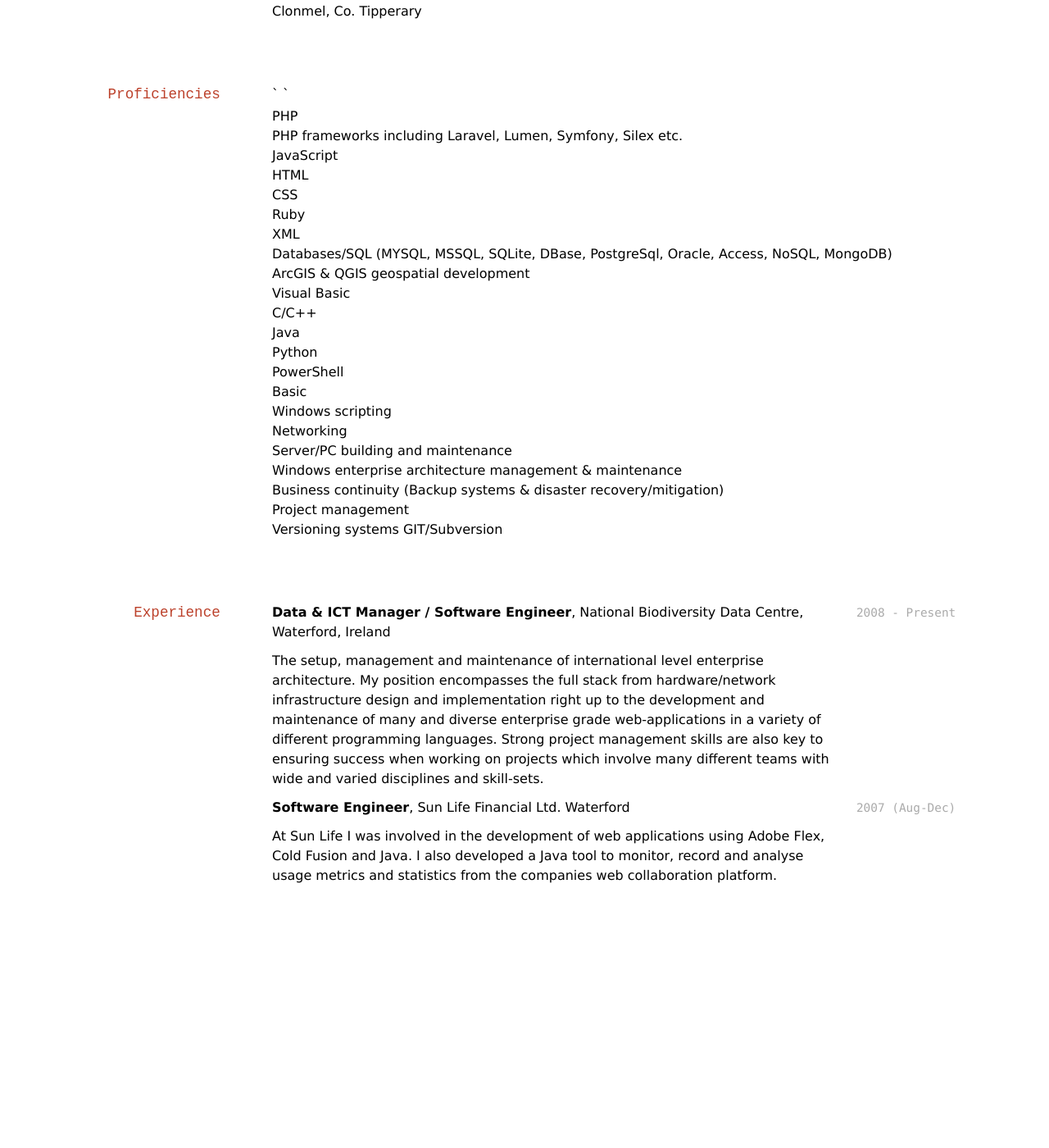
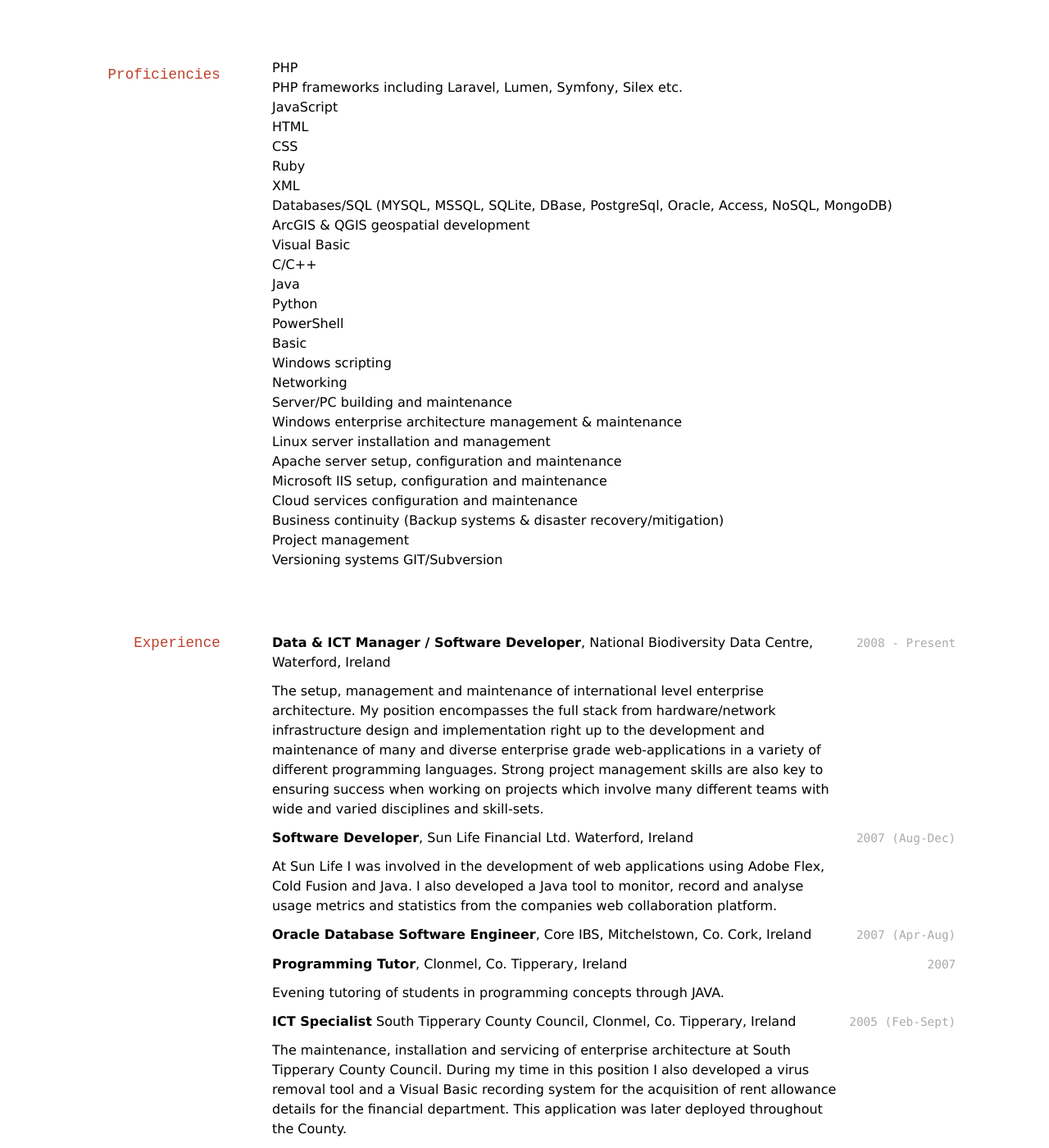
Before and after one commit to boneill81/cv, a Jekyll site: the page built from index.md, in a window 1280 px wide and 1400 px high, scrolled down 310 px. Shown: the whole window at 82% size. Built offline with Jekyll 4.4.1, drawn with Linux system fonts in a browser that asks for light colours; before the commit the page ends 1402 px from its top, so only the background shows below that; some of the changed text lies outside the part shown.

Commit message:
Content updates.

```diff
--- a/index.md
+++ b/index.md
@@ -3,7 +3,7 @@ layout: cv
 title: Barry O' Neill's CV
 ---
 # Barry O' Neill
-Software Engineer, Database Developer, Data & ICT Manager, National Biodiversity Data Centre, Ireland
+Data & ICT Manager, National Biodiversity Data Centre, Ireland
 
 <div id="webaddress">
 <a href="boneill81@gmail.com">boneill81@gmail.com</a>
@@ -19,7 +19,7 @@ __BSc. (ORD) in Computing (Software Development)__ - Tipperary Institute, Clonme
 
 
 ## Proficiencies
-` `
+
 - PHP
 - PHP frameworks including Laravel, Lumen, Symfony, Silex etc.
 - JavaScript
@@ -39,6 +39,10 @@ __BSc. (ORD) in Computing (Software Development)__ - Tipperary Institute, Clonme
 - Networking
 - Server/PC building and maintenance
 - Windows enterprise architecture management & maintenance
+- Linux server installation and management
+- Apache server setup, configuration and maintenance
+- Microsoft IIS setup, configuration and maintenance
+- Cloud services configuration and maintenance
 - Business continuity (Backup systems & disaster recovery/mitigation)
 - Project management
 - Versioning systems GIT/Subversion
@@ -47,15 +51,36 @@ __BSc. (ORD) in Computing (Software Development)__ - Tipperary Institute, Clonme
 ## Experience
 
 `2008 - Present`
-__Data & ICT Manager / Software Engineer__, National Biodiversity Data Centre, Waterford, Ireland
+**Data & ICT Manager / Software Developer**, National Biodiversity Data Centre, Waterford, Ireland
 
 The setup, management and maintenance of international level enterprise architecture. My position encompasses the full stack from hardware/network infrastructure design and implementation right up to the development and maintenance of many and diverse enterprise grade web-applications in a variety of different programming languages. Strong project management skills are also key to ensuring success when working on projects which involve many different teams with wide and varied disciplines and skill-sets.
 
 `2007 (Aug-Dec)`
 
-**Software Engineer**, Sun Life Financial Ltd. Waterford
+**Software Developer**, Sun Life Financial Ltd. Waterford, Ireland
 
 At Sun Life I was involved in the development of web applications using Adobe Flex, Cold Fusion and Java. I also developed a Java tool to monitor, record and analyse usage metrics and statistics from the companies web collaboration platform.
+
+`2007 (Apr-Aug)`
+
+**Oracle Database Software Engineer**, Core IBS, Mitchelstown, Co. Cork, Ireland
+
+`2007`
+
+**Programming Tutor**, Clonmel, Co. Tipperary, Ireland
+
+Evening tutoring of students in programming concepts through JAVA.
+
+
+`2005 (Feb-Sept)`
+
+**ICT Specialist** South Tipperary County Council, Clonmel, Co. Tipperary, Ireland
+
+The maintenance, installation and servicing of enterprise architecture at South Tipperary County Council. During my time in this position I also developed a virus removal tool and a Visual Basic recording system for the acquisition of rent allowance details for the financial department. This application was later deployed throughout the County.
+
+
+
+
 
 <!-- ### Footer
 
```
